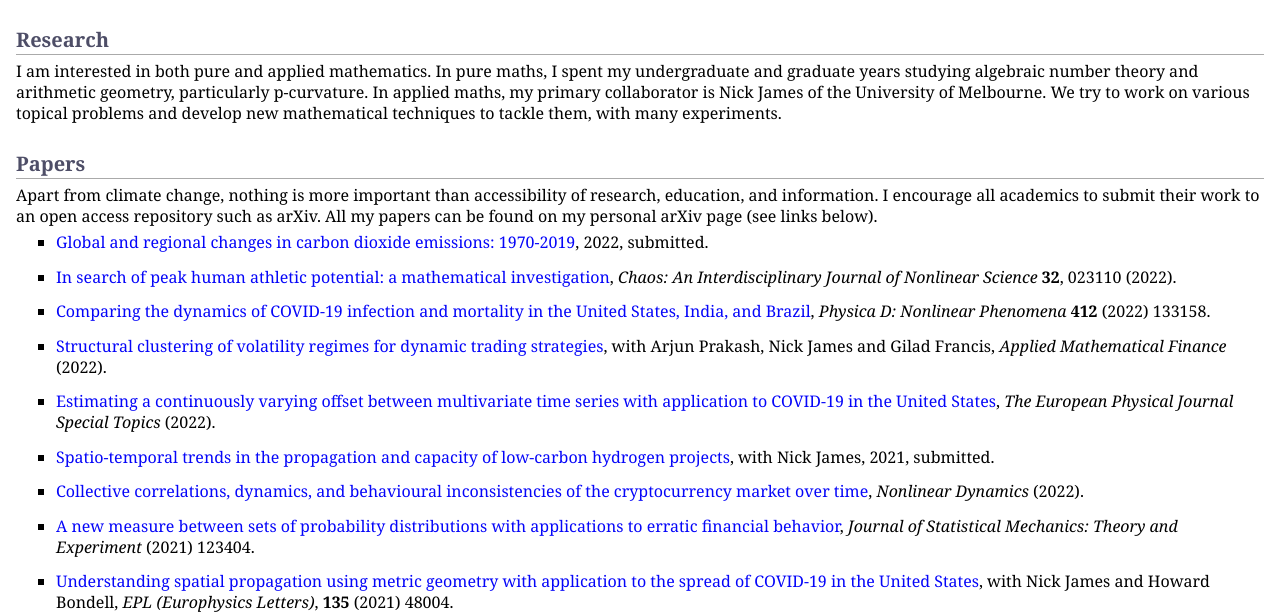
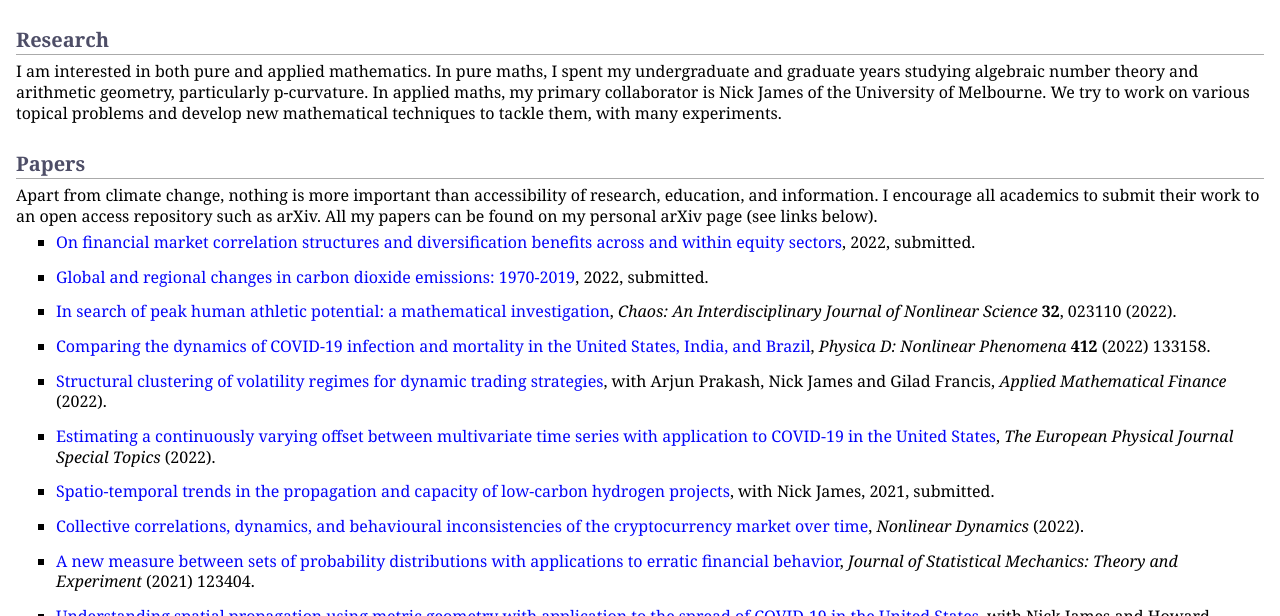
Before and after one commit to MaxMenzies/maxmenzies.com, a Jekyll site: the page index.html, which Jekyll copies as it is, in a window 1280 px wide and 900 px high, cut to the strip 284-900 px from the top of the window. Built offline with Jekyll 4.4.1, drawn with Linux system fonts in a browser that asks for light colours.

Commit message:
Update index.html

```diff
--- a/index.html
+++ b/index.html
@@ -39,6 +39,10 @@
 <p>I am interested in both pure and applied mathematics. In pure maths, I spent my undergraduate and graduate years studying algebraic number theory and arithmetic geometry, particularly p-curvature. In applied maths, my primary collaborator is Nick James of the University of Melbourne. We try to work on various topical problems and develop new mathematical techniques to tackle them, with many experiments.</p>
 <h2>Papers</h2>
 <p>Apart from climate change, nothing is more important than accessibility of research, education, and information. I encourage all academics to submit their work to an open access repository such as arXiv. All my papers can be found on my personal arXiv page (see links below). </p>
+<ul>
+<li><p><a href="https://arxiv.org/abs/2202.10623">On financial market correlation structures and diversification benefits across and within equity sectors</a>, 2022, submitted.</p>
+</li>
+</ul>
 <ul>
 <li><p><a href="https://arxiv.org/abs/2201.13075">Global and regional changes in carbon dioxide emissions: 1970-2019</a>, 2022, submitted.</p>
 </li>
```
